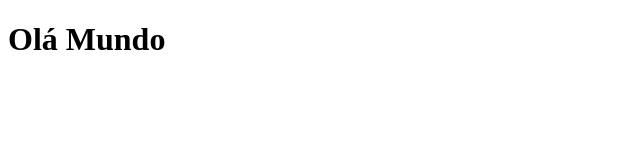
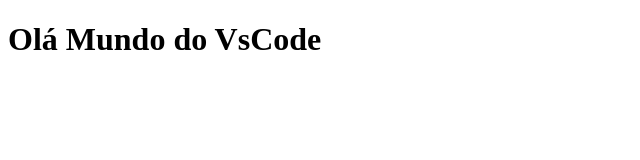
Before and after one commit to paulogom/TI34, a plain HTML site: page index.html in a window 1280 px wide. Shown: the whole page, without its empty margins (0-640 px from the left). Drawn offline with Linux system fonts and the light colour scheme.

Commit message:
Update index.html

```diff
--- a/index.html
+++ b/index.html
@@ -7,6 +7,6 @@
     <title>Document</title>
 </head>
 <body>
-    <h1>Olá Mundo</h1>
+    <h1>Olá Mundo do VsCode</h1>
 </body>
 </html>
```
